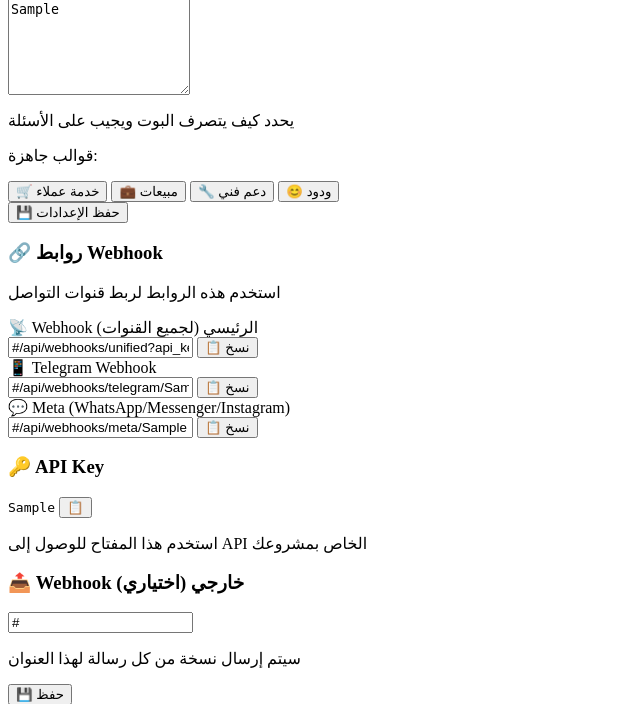
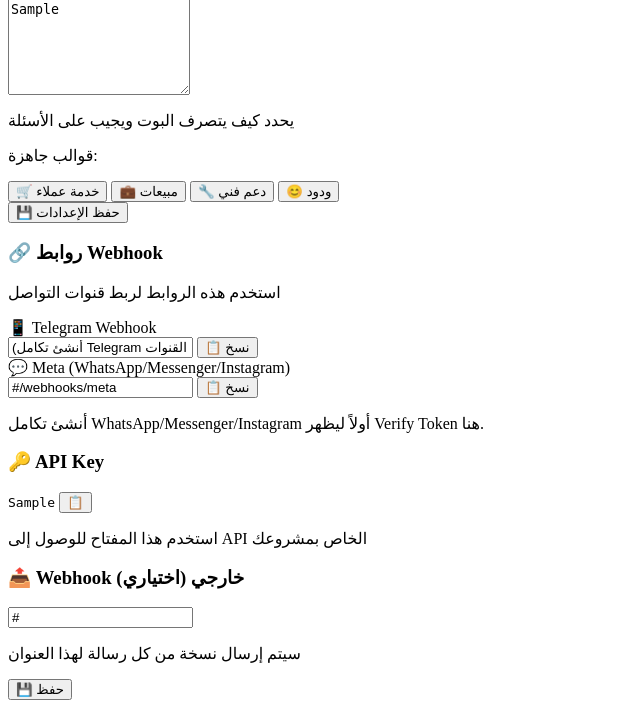
Before and after one commit to m0shaban/robovai_bot, a FastAPI app: template app/templates/_settings_form.html in a window 1280 px wide. Shown: the part 311-1015 px from the top of the page, without its empty margins (0-640 px from the left). Run offline with FastAPI, Linux system fonts and the light colour scheme; the template is opened without the code that fills it: most values are stand-ins (such as "Sample title", 1, 10 or a date in 2020); parts of the project's set-up code (start-up, migrations or seed data) failed here and were passed over.

Commit message:
Fix webhook URLs in settings (Telegram/Meta)

```diff
--- a/app/templates/_settings_form.html
+++ b/app/templates/_settings_form.html
@@ -100,44 +100,58 @@
             <h3 class="text-lg font-semibold text-slate-50 mb-4">🔗 روابط Webhook</h3>
             <p class="text-sm text-slate-400 mb-4">استخدم هذه الروابط لربط قنوات التواصل</p>
 
+            {% set _integrations = integrations|default([]) %}
+            {% set telegram_integ = (_integrations|selectattr('channel_type','equalto','telegram')|list|first) %}
+            {% set meta_integrations = _integrations|selectattr('channel_type','in',['whatsapp','messenger','instagram'])|list %}
+
             <div class="space-y-4">
-                <!-- Main Webhook -->
-                <div>
-                    <label class="text-xs text-slate-400 block mb-1">📡 Webhook الرئيسي (لجميع القنوات)</label>
-                    <div class="flex gap-2">
-                        <input type="text" readonly value="{{ base_url }}/api/webhooks/unified?api_key={{ tenant.api_key }}"
-                            class="input-field text-xs flex-1 bg-slate-900" id="main-webhook" />
-                        <button onclick="copyToClipboard(document.getElementById('main-webhook').value, this)"
-                            class="px-4 py-2 bg-cyan-600 hover:bg-cyan-500 text-white rounded-xl transition-colors text-sm">
-                            📋 نسخ
-                        </button>
-                    </div>
-                </div>
-
                 <!-- Telegram Webhook -->
                 <div>
                     <label class="text-xs text-slate-400 block mb-1">📱 Telegram Webhook</label>
                     <div class="flex gap-2">
-                        <input type="text" readonly value="{{ base_url }}/api/webhooks/telegram/{{ tenant.api_key }}"
+                        <input type="text" readonly value="{% if telegram_integ %}{{ base_url }}/webhooks/telegram/{{ telegram_integ.verify_token }}{% else %}(أنشئ تكامل Telegram أولاً من صفحة القنوات){% endif %}"
                             class="input-field text-xs flex-1 bg-slate-900" id="telegram-webhook" />
                         <button onclick="copyToClipboard(document.getElementById('telegram-webhook').value, this)"
                             class="px-4 py-2 bg-cyan-600 hover:bg-cyan-500 text-white rounded-xl transition-colors text-sm">
                             📋 نسخ
                         </button>
                     </div>
+                    {% if telegram_integ %}
+                    <p class="text-xs text-slate-500 mt-2">ضع هذا الرابط في Telegram عبر <code class="bg-slate-900 px-1 rounded">setWebhook</code>. يجب أن يكون الـ <code class="bg-slate-900 px-1 rounded">verify_token</code> مطابقاً للتكامل.</p>
+                    {% endif %}
                 </div>
 
                 <!-- Meta Webhook -->
                 <div>
                     <label class="text-xs text-slate-400 block mb-1">💬 Meta (WhatsApp/Messenger/Instagram)</label>
                     <div class="flex gap-2">
-                        <input type="text" readonly value="{{ base_url }}/api/webhooks/meta/{{ tenant.api_key }}"
+                        <input type="text" readonly value="{{ base_url }}/webhooks/meta"
                             class="input-field text-xs flex-1 bg-slate-900" id="meta-webhook" />
                         <button onclick="copyToClipboard(document.getElementById('meta-webhook').value, this)"
                             class="px-4 py-2 bg-cyan-600 hover:bg-cyan-500 text-white rounded-xl transition-colors text-sm">
                             📋 نسخ
                         </button>
                     </div>
+
+                    {% if meta_integrations and meta_integrations|length > 0 %}
+                    <div class="mt-3 p-3 bg-slate-800/50 rounded-lg">
+                        <p class="text-xs text-slate-400 mb-2">Verify Token (ضعه في لوحة Meta عند تفعيل Webhook):</p>
+                        <div class="space-y-2">
+                            {% for integ in meta_integrations %}
+                            <div class="flex items-center justify-between gap-2">
+                                <span class="text-xs text-slate-400">{{ integ.channel_type }}</span>
+                                <div class="flex items-center gap-2">
+                                    <code class="text-xs text-slate-200 break-all" id="vt-{{ integ.id }}">{{ integ.verify_token }}</code>
+                                    <button onclick="copyToClipboard(document.getElementById('vt-{{ integ.id }}').textContent, this)"
+                                        class="px-2 py-1 bg-slate-700 hover:bg-slate-600 text-white rounded-lg transition-colors text-xs flex-shrink-0">📋</button>
+                                </div>
+                            </div>
+                            {% endfor %}
+                        </div>
+                    </div>
+                    {% else %}
+                    <p class="text-xs text-slate-500 mt-2">أنشئ تكامل WhatsApp/Messenger/Instagram أولاً ليظهر Verify Token هنا.</p>
+                    {% endif %}
                 </div>
             </div>
         </div>
```
Also changed, not shown: app/ui/web.py (+18 -1 lines).
